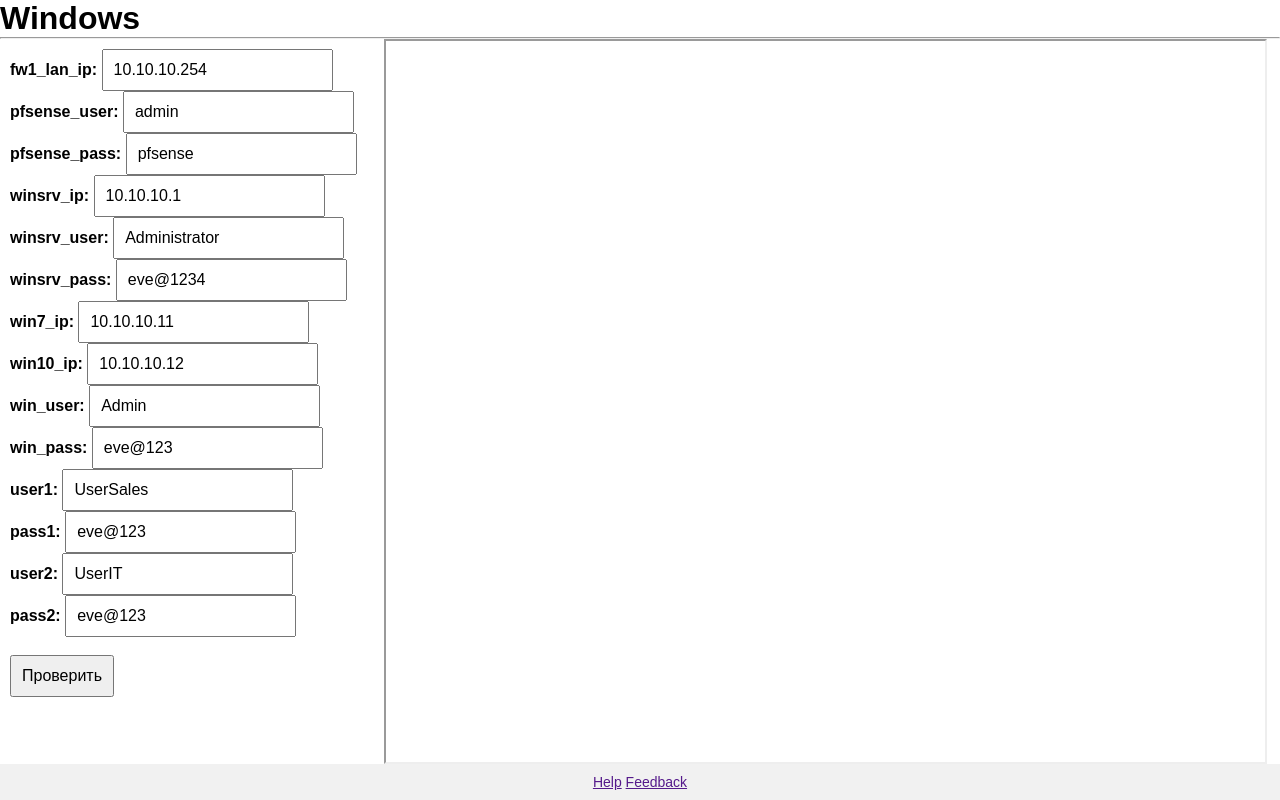
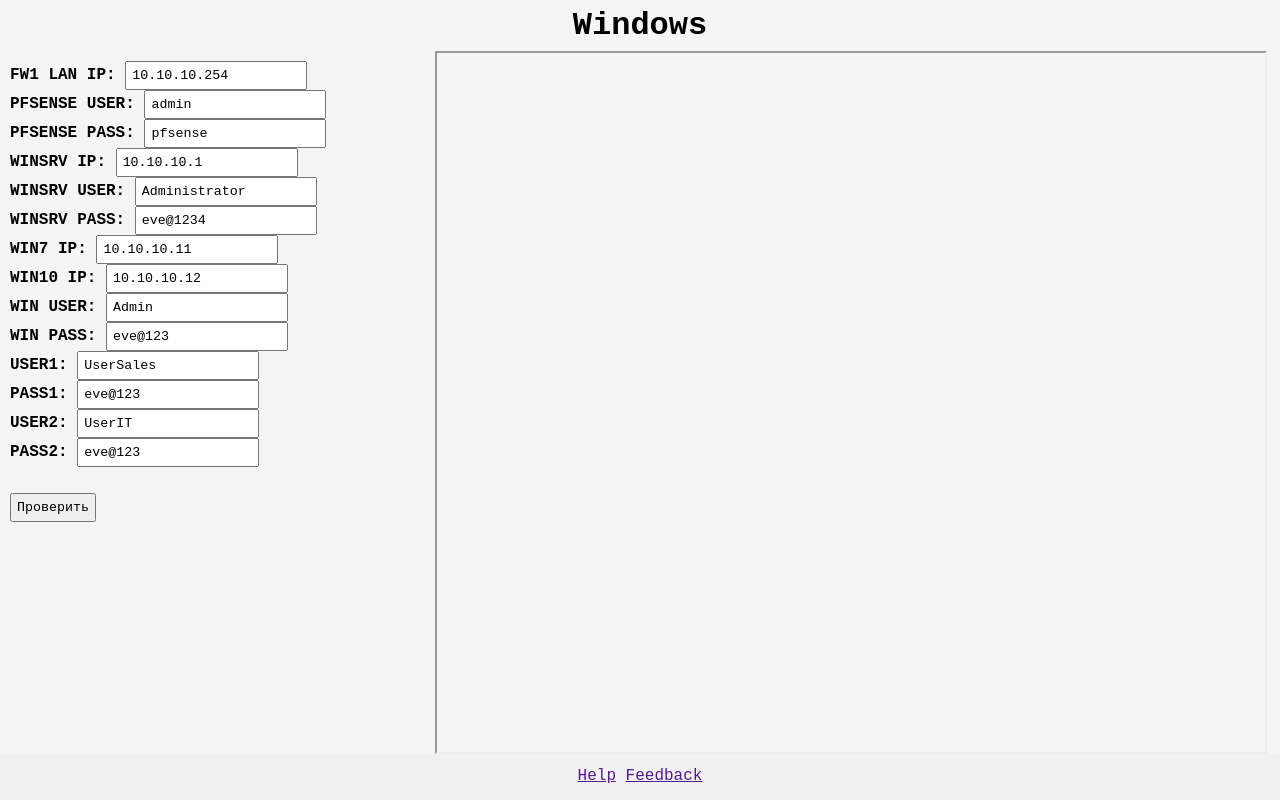
Before and after one commit to duckl1ng-git/lab_autocheck, a Flask app: page /1 in a window 1280 px wide. Run offline with Flask 3, Linux system fonts and the light colour scheme.

Commit message:
ui update

```diff
--- a/web/static/style.css
+++ b/web/static/style.css
@@ -2,13 +2,20 @@
     margin: 0;
     padding: 0;
     box-sizing: border-box;
-    font-family: Arial, sans-serif;
+    /* font-family: Arial, sans-serif; */
+    font-family: 'Courier New', monospace;
   }
 
   body {
     display: flex;
     flex-direction: column;
     min-height: 100vh;
+    background-color: whitesmoke;
+    line-height: 1.6;
+  }
+
+  h1 {
+    text-align: center;
   }
 
   .container {
@@ -17,34 +24,31 @@
   }
 
   .left {
-    width: 30%;
+    width: 34%;
     padding: 10px;
   }
 
   .right {
-    width: 69%;
-    padding: 10px;
+    width: 65%;
   }
 
   .left form {
-    width: 100%;
-    height: 100%;
-  }
-
-  .right iframe {
     display: flex;
     flex-direction: column;
     gap: 10px;
   }
+
+  /* .right iframe {
+    width: 100%;
+    height: 100%;
+  } */
 
   label {
     font-weight: bold;
   }
 
   input, textarea, button {
-    /* width: 60%; */
-    padding: 10px;
-    font-size: 16px;
+    padding: 5px;
   }
 
   textarea {
@@ -67,5 +71,4 @@
     background-color: #f1f1f1;
     text-align: center;
     padding: 10px;
-    font-size: 14px;
   }
--- a/web/templates/lab.html
+++ b/web/templates/lab.html
@@ -2,13 +2,12 @@
 
 {% block content %}
 <h1>{{ lab['name'] }}</h1>
-<hr>
 <div class="container">
     <form method="post" action="/{{ lab['id'] }}" target="output" class="left">
         <input type="hidden" name="lab_id" value="{{ lab['id'] }}">
 
         {% for key in lab['vars'] %}
-        <label>{{ key }}:</label>
+        <label>{{ key | upper | replace("_", " ") }}:</label>
         <input type="text" name="{{ key }}" placeholder="{{ key }}" value="{{ lab['vars'][key] }}">
         <br>
         {% endfor %}
```
Also changed, not shown: web/ansible.cfg (renamed from ansible/ansible.cfg), 1 other file.
